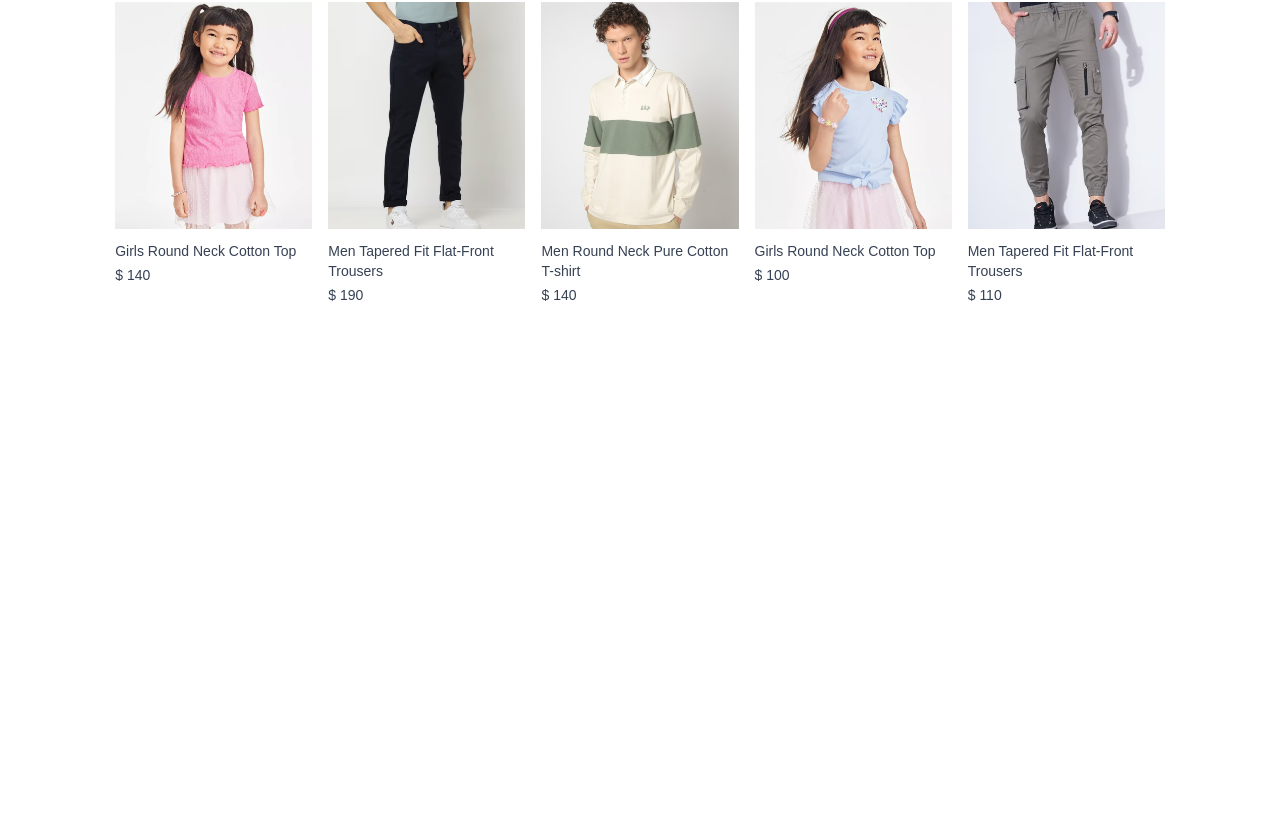
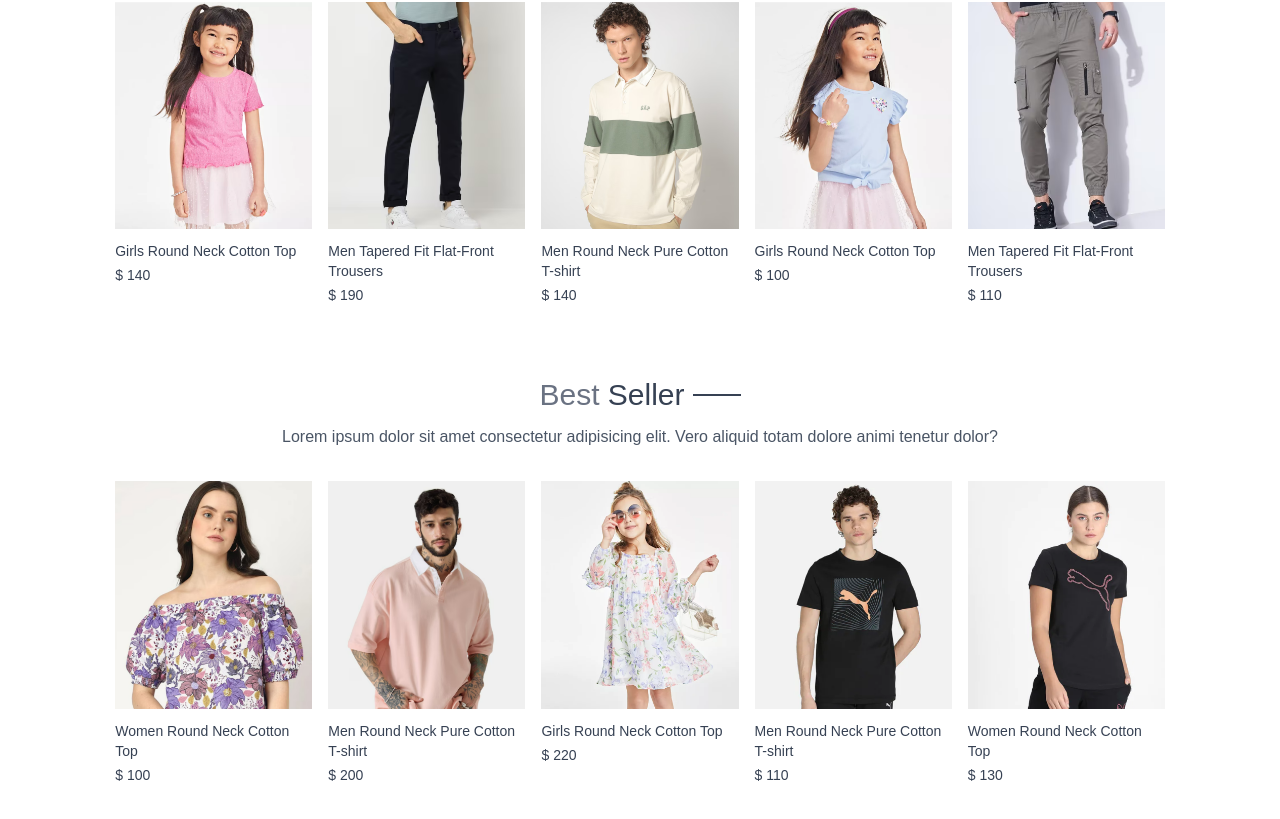
Before and after one commit to Nikita-kanwar/E-Commerce-Website, a React (Vite) app: page / in a window 1280 px wide. Shown: the part 1028-1847 px from the top of the page. Before the commit the page ends 1373 px from the top, so only its background shows below. Built offline with nearby package versions, Linux system fonts and the light colour scheme.

Commit message:
Best Seller error solve

```diff
--- /dev/null
+++ b/src/Components/BestSeller.jsx
@@ -0,0 +1,36 @@
+import React, { useContext, useEffect, useState } from 'react'
+import {ShopContext} from '../Context/ShopContext'
+import Title from './Title';
+import ProductItem from './ProductItem';
+
+const BestSeller = () => {
+
+    const {products} = useContext(ShopContext);
+    const [bestSeller,setBestSeller] = useState([]);
+
+    useEffect(()=>{
+
+
+           const bestProduct = products.filter((item)=>(item.bestseller));
+           setBestSeller(bestProduct.slice(0,5))
+    },[])
+
+  return (
+    <div className='my-10'>
+    <div className='text-center text-3xl py-8'>
+         <Title text1={'Best'} text2={'Seller'} />
+         <p className='w-3/4 m-auto text-xs sm:text-sm md:text-base text-gray-600'>Lorem ipsum dolor sit amet consectetur adipisicing elit. Vero aliquid totam dolore animi tenetur dolor?</p>
+    </div>
+
+    <div className='grid grid-cols-2 sm:grid-cols-3 md:grid-cols-4 lg:grid-cols-5 gap-4 gap-y-6'>
+       {
+        bestSeller.map((item,index)=>(
+            <ProductItem key={index} id={item._id} name={item.name} image={item.image} price={item.price} />
+        ))
+       }
+    </div>
+    </div>
+  )
+}
+
+export default BestSeller
--- a/src/Pages/Home.jsx
+++ b/src/Pages/Home.jsx
@@ -1,12 +1,14 @@
 import React from 'react'
 import Hero from '../Components/Hero'
 import LatestCollection from '../Components/LatestCollection'
+import BestSeller from '../Components/BestSeller'
 
 const Home = () => {
   return (
     <div>
         <Hero />
       <LatestCollection />
+      <BestSeller />
     </div>
   )
 }
```
